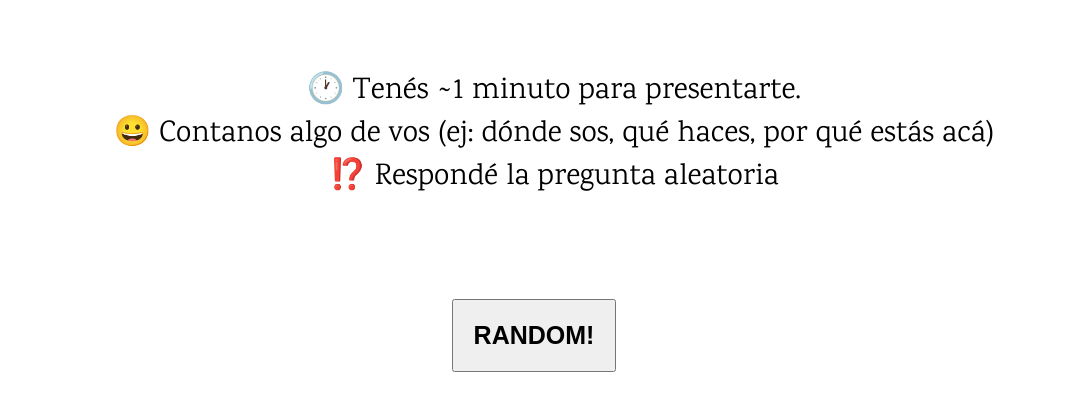
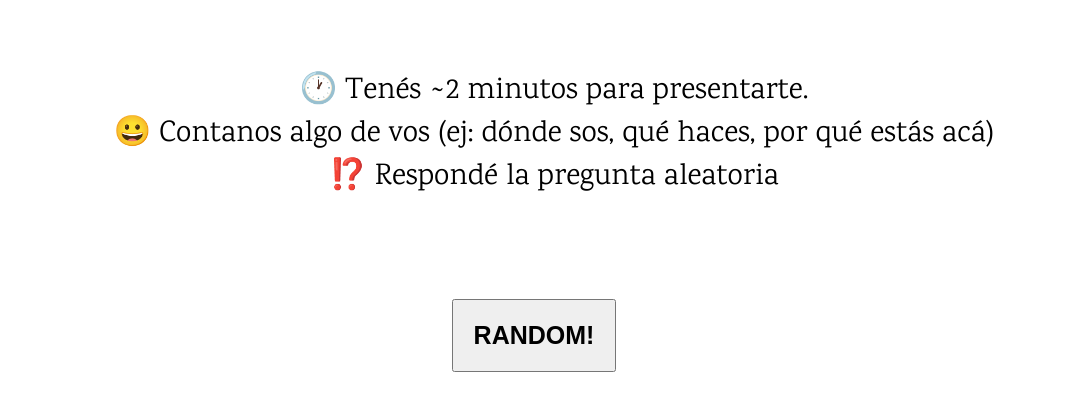
Before and after one commit to nhsz/presentador, a plain HTML site: page index.html in a window 1280 px wide. Shown: the part 200-610 px from the top of the page, without its empty margins (106-1177 px from the left). Drawn offline with nearby package versions, Linux system fonts and the light colour scheme.

Commit message:
fix(index.html): extend presentation time

```diff
--- a/index.html
+++ b/index.html
@@ -12,7 +12,7 @@
   <div class="container">
     <h1>Desarrollo Web Full Stack (Palermo) 🚀</h1>
     <ul class="list-item">
-      <li>🕐 Tenés ~1 minuto para presentarte.</li>
+      <li>🕐 Tenés ~2 minutos para presentarte.</li>
       <li>😀 Contanos algo de vos (ej: dónde sos, qué haces, por qué estás acá)</li>
       <li>⁉️ Respondé la pregunta aleatoria</li>
     </ul>
```
